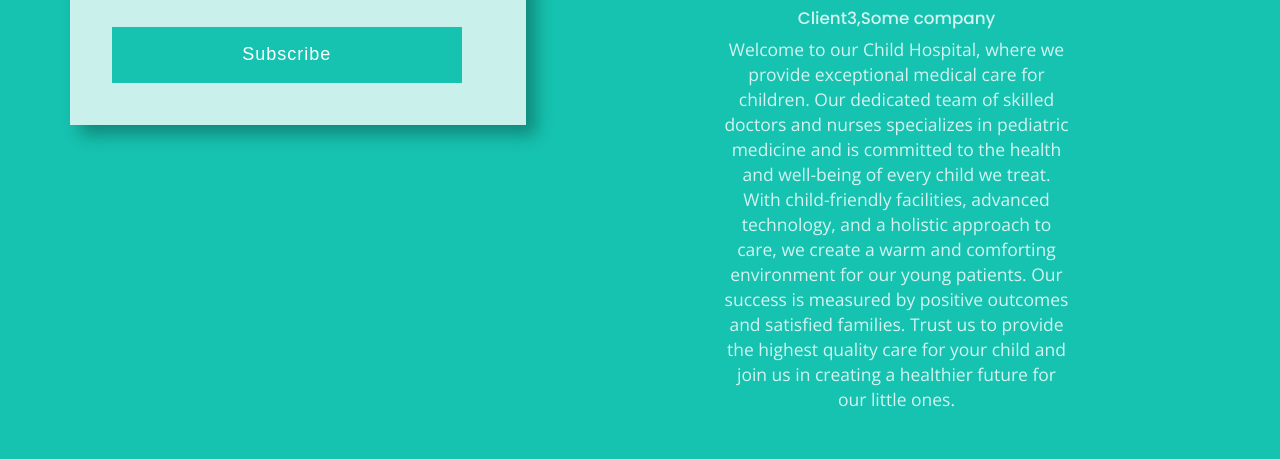
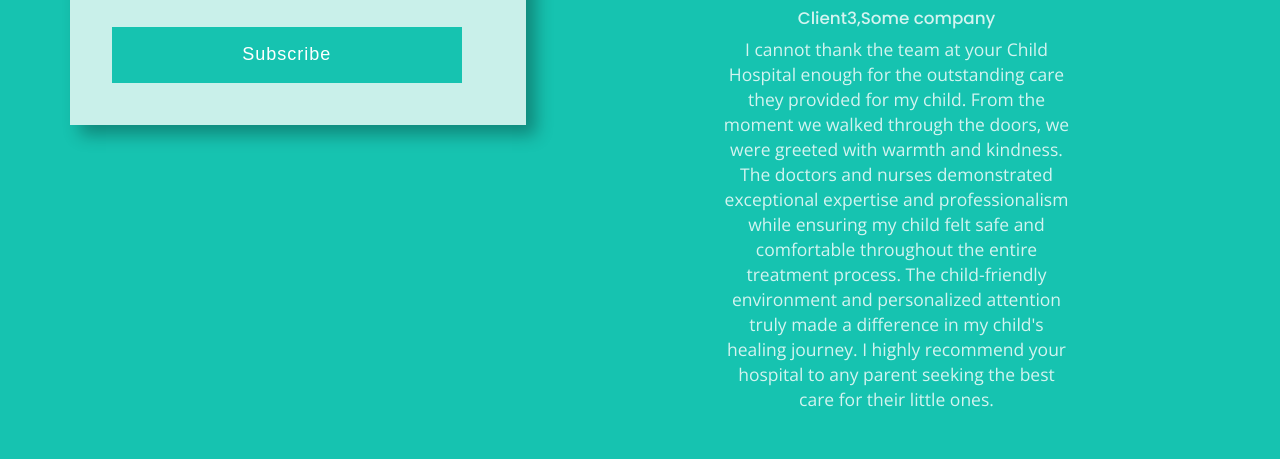
Before and after one commit to 20a31a05d9/FRT, a plain HTML site: page index.html in a window 1280 px wide. Shown: the part 5310-5769 px from the top of the page. Drawn offline with nearby package versions, Linux system fonts and the light colour scheme.

Commit message:
index.html

```diff
--- a/index.html
+++ b/index.html
@@ -344,7 +344,7 @@ Smartphone Compatible web template, free webdesigns for Nokia, Samsung, LG, Sony
 			<div class="w3ls_gallery_grids">
 				<div class="col-md-4 w3_agile_gallery_grid">
 					<div class="agile_gallery_grid">
-						<a title=""Nurturing Smiles, Enriching Childhood Health."" href="images/g1.jpg">
+						<a title="Nurturing Smiles, Enriching Childhood Health." href="images/g1.jpg">
 							<div class="agile_gallery_grid1">
 								<img src="images/g1.jpg" alt=" " class="img-responsive" />
 								<div class="w3layouts_gallery_grid1_pos">
@@ -490,21 +490,21 @@ Smartphone Compatible web template, free webdesigns for Nokia, Samsung, LG, Sony
 										<div class="profile-circle"><img src="images/c2.png" alt=" "></div>
 										<h4>Client1,Some company</h4>
 										<blockquote>
-											<p class="test">Welcome to our Child Hospital, where we provide exceptional medical care for children. Our dedicated team of skilled doctors and nurses specializes in pediatric medicine and is committed to the health and well-being of every child we treat. With child-friendly facilities, advanced technology, and a holistic approach to care, we create a warm and comforting environment for our young patients. Our success is measured by positive outcomes and satisfied families. Trust us to provide the highest quality care for your child and join us in creating a healthier future for our little ones.</p>
+											<p class="test">The special treatment my child received surpassed all our expectations. The child life specialists were incredible in helping my child cope with the hospital experience, and the facilities were designed with kids in mind. It made a significant difference in our child's comfort and recovery. Thank you for providing exceptional care with a personal touch.</p>
 										</blockquote>
 									</div>
 									<div class="item">
 										<div class="profile-circle"><img src="images/c2.png" alt=" "></div>
 										<h4>Client3,Some company</h4>
 										<blockquote>
-											<p class="test">Welcome to our Child Hospital, where we provide exceptional medical care for children. Our dedicated team of skilled doctors and nurses specializes in pediatric medicine and is committed to the health and well-being of every child we treat. With child-friendly facilities, advanced technology, and a holistic approach to care, we create a warm and comforting environment for our young patients. Our success is measured by positive outcomes and satisfied families. Trust us to provide the highest quality care for your child and join us in creating a healthier future for our little ones.</p>
+											<p class="test">I cannot thank the team at your Child Hospital enough for the outstanding care they provided for my child. From the moment we walked through the doors, we were greeted with warmth and kindness. The doctors and nurses demonstrated exceptional expertise and professionalism while ensuring my child felt safe and comfortable throughout the entire treatment process. The child-friendly environment and personalized attention truly made a difference in my child's healing journey. I highly recommend your hospital to any parent seeking the best care for their little ones.</p>
 										</blockquote>
 									</div>
 									<div class="active item">
 										<div class="profile-circle"><img src="images/c2.png" alt=" "></div>
 										<h4>Client3,Some company</h4>
 										<blockquote>
-											<p class="test">Welcome to our Child Hospital, where we provide exceptional medical care for children. Our dedicated team of skilled doctors and nurses specializes in pediatric medicine and is committed to the health and well-being of every child we treat. With child-friendly facilities, advanced technology, and a holistic approach to care, we create a warm and comforting environment for our young patients. Our success is measured by positive outcomes and satisfied families. Trust us to provide the highest quality care for your child and join us in creating a healthier future for our little ones.</p>
+											<p class="test">Our journey with your Child Hospital has been nothing short of remarkable. The skilled doctors and state-of-the-art equipment were crucial in managing our child's complex condition. The level of professionalism, communication, and genuine care exhibited by the entire medical team gave us confidence and peace of mind. We are forever grateful for their dedication and expertise.</p>
 										</blockquote>
 									</div>
 
```
